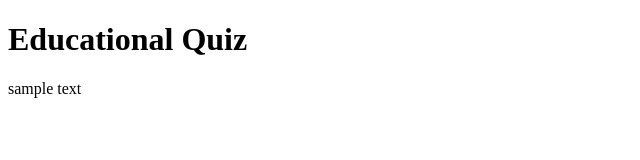
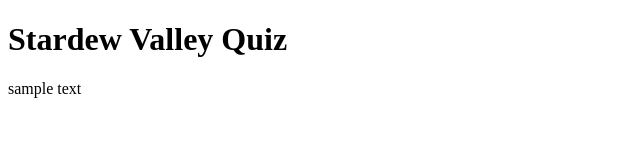
Before and after one commit to spikypancakedragon/sa15, a plain HTML site: page index.html in a window 1280 px wide. Shown: the whole page, without its empty margins (0-640 px from the left). Drawn offline with Linux system fonts and the light colour scheme.

Commit message:
changed h1 to test something

```diff
--- a/index.html
+++ b/index.html
@@ -4,7 +4,7 @@
       <title>Educational Quiz</title>
    </head>
    <body>
-      <h1>Educational Quiz</h1>
+      <h1>Stardew Valley Quiz</h1>
       <p>sample text</p>
    </body>
 </html>
```
